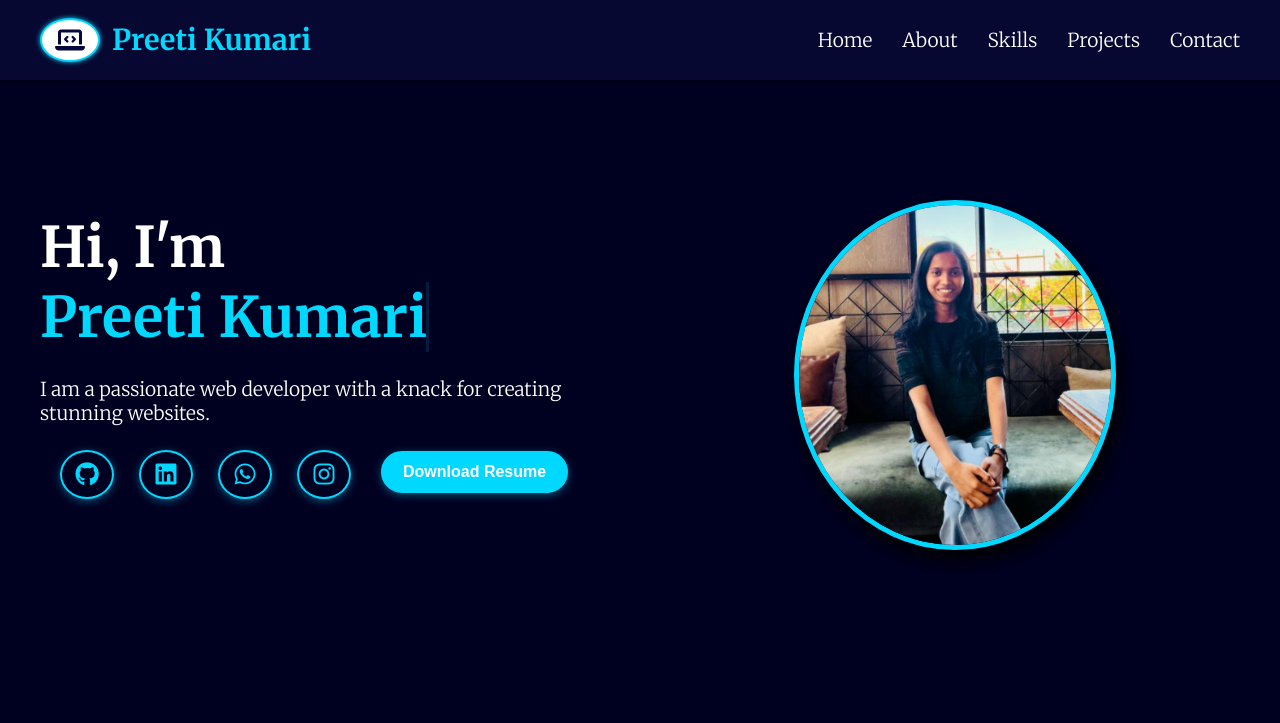
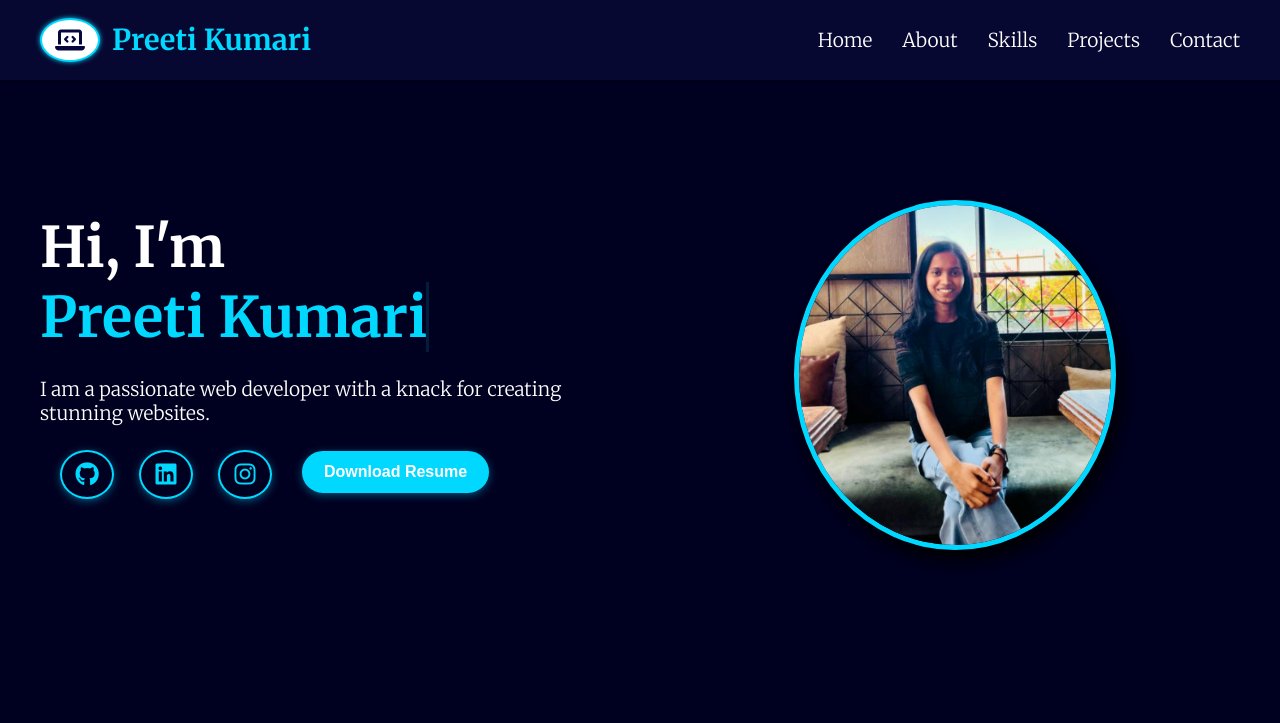
Before and after one commit to preeti9311/Portfolio-website, a plain HTML site: page index.html in a window 1280 px wide. Shown: the top 723 px of the page. Drawn offline with nearby package versions, Linux system fonts and the light colour scheme; a web font is replaced by a local one.

Commit message:
final check

```diff
--- a/index.html
+++ b/index.html
@@ -67,7 +67,6 @@
        <div class="social-icons">
          <a href="https://github.com/preeti9311" target="_blank"><i class="fab fa-github"></i></a>
          <a href="https://www.linkedin.com/in/preeti-kumari-7707722a3/" target="_blank"><i class="fab fa-linkedin"></i></a>
-         <a href="https://wa.me/9311210611" target="_blank"><i class="fab fa-whatsapp"></i></a>
          <a href="https://www.instagram.com/preet_i2357" target="_blank"><i class="fab fa-instagram"></i></a>
        </div>
       <div class="hero-button">
```
